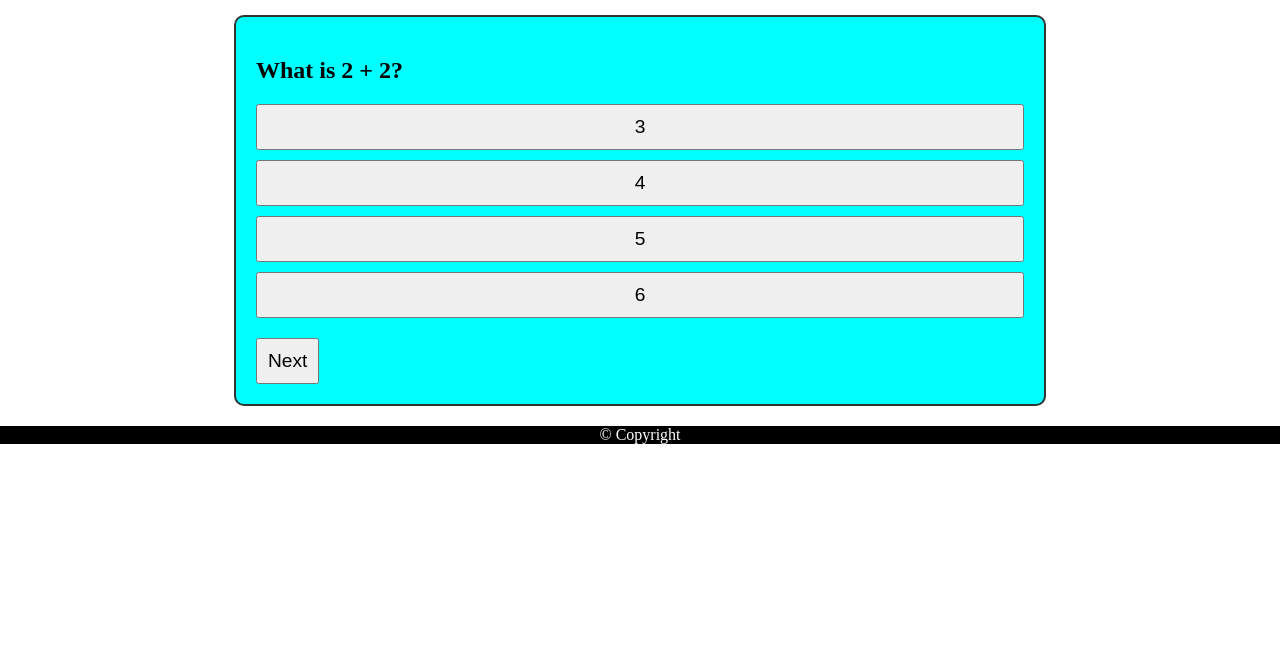
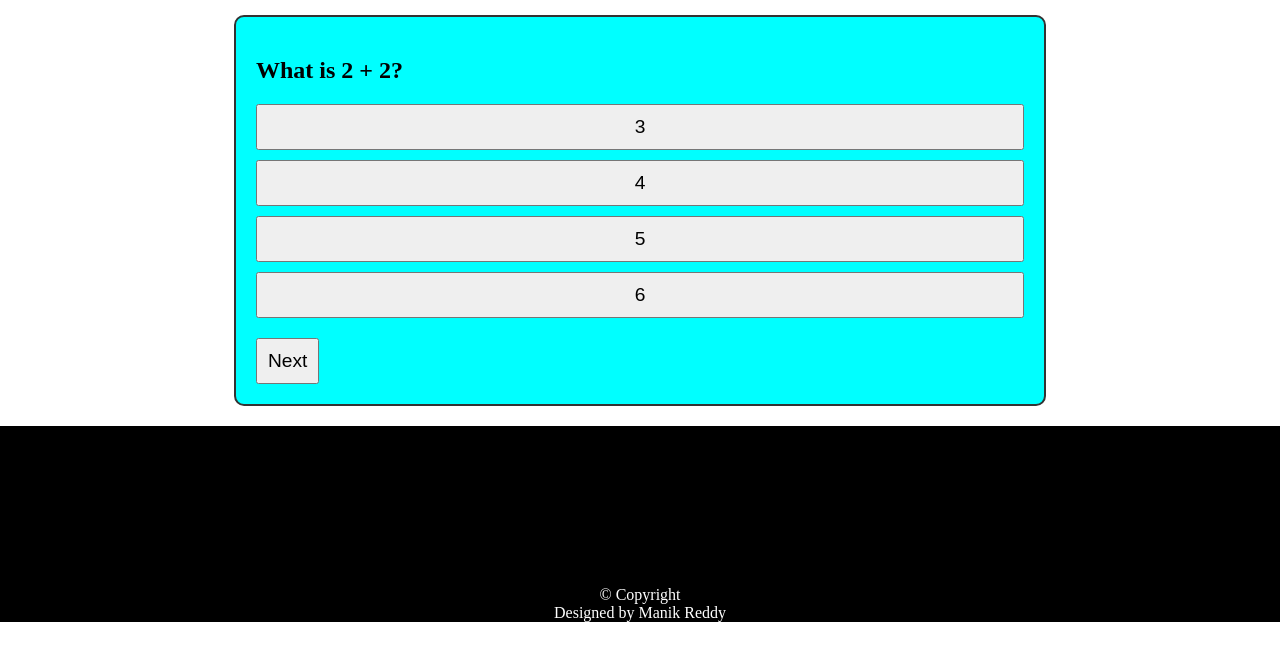
Before and after one commit to pmanikreddy/project-quiz, a plain HTML site: page index.html in a window 1280 px wide. Shown: the part 73-734 px from the top of the page. Drawn offline with Linux system fonts and the light colour scheme.

Commit message:
Update index.html

```diff
--- a/index.html
+++ b/index.html
@@ -39,7 +39,15 @@
 
     <center>
         <footer>
-            <p>&copy; Copyright</p>
+            <br>
+            <br>
+            <br>
+            <br>
+            <br>
+            <br>
+            <br>
+            <br>
+            <p>&copy; Copyright <br>Designed by Manik Reddy</p>
         </footer>
     </center>
 
```
